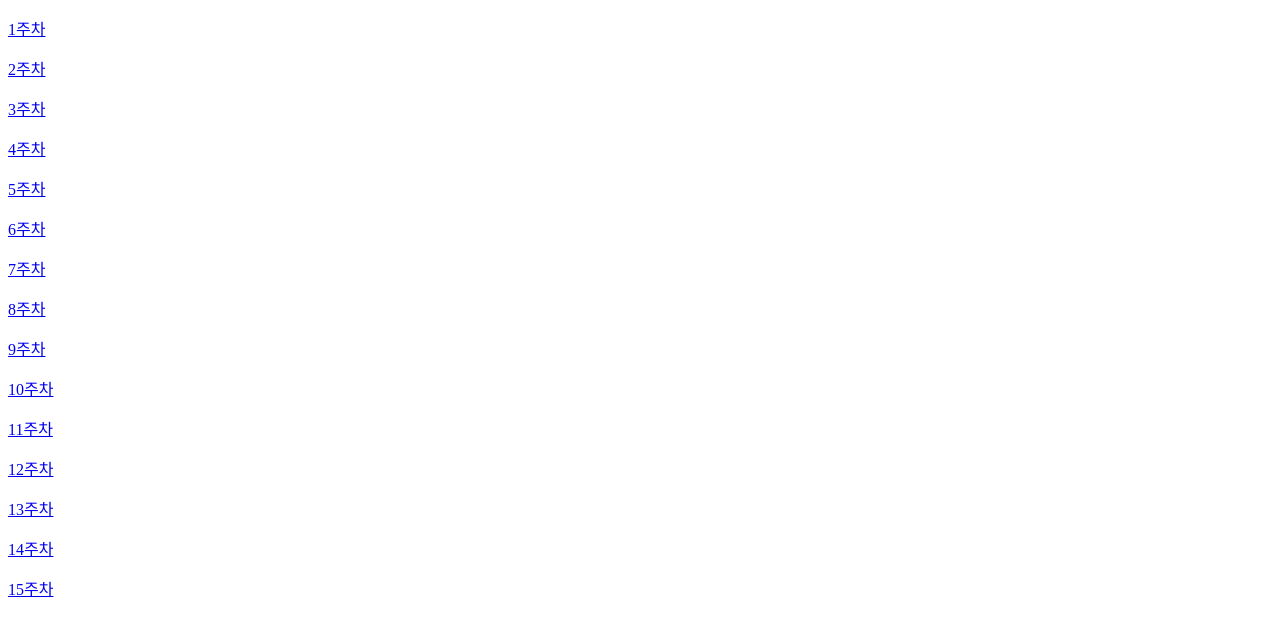
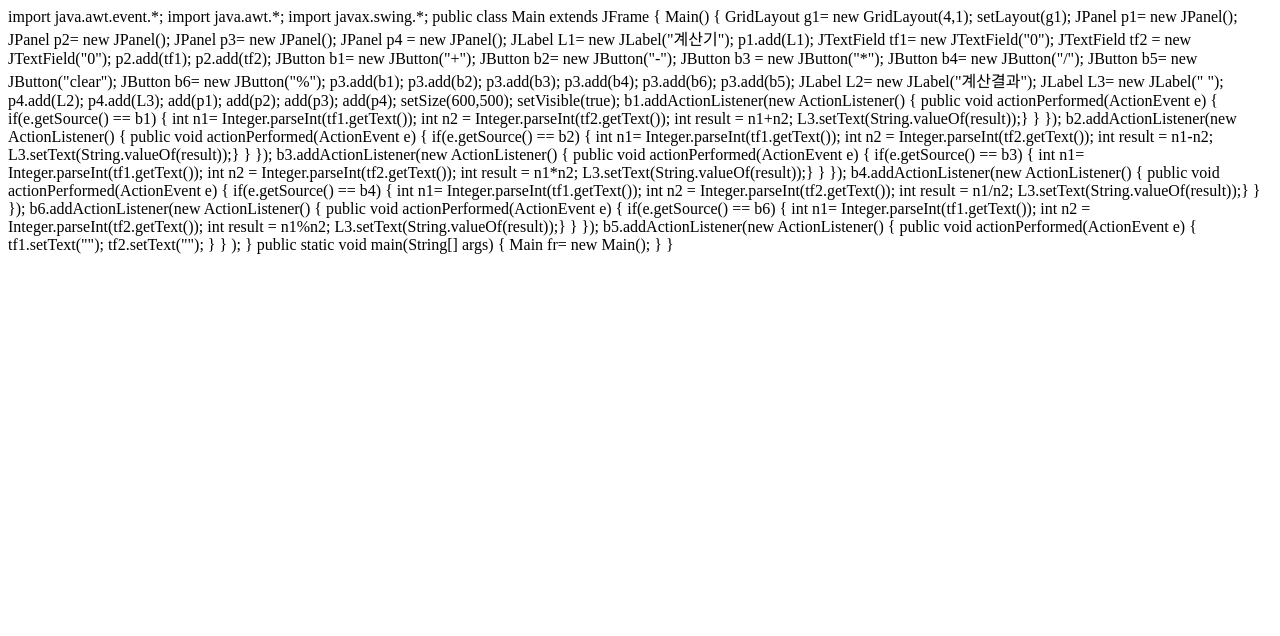
Before and after one commit to s2ms3/JAVAH, a plain HTML site: page index.html in a window 1280 px wide. Drawn offline with Linux system fonts and the light colour scheme.

Commit message:
Update index.html

```diff
--- a/index.html
+++ b/index.html
@@ -3,52 +3,87 @@
 <head>
 <meta charset="utf-8">
 <title>JAVA</title>
-</head>
-	<p>
-	 <a href="j-1.html">1주차</a>
-	</p>
-	<p>
-	 <a href="j-2.html">2주차</a>
-	</p>
-	<p>
-	 <a href="j-3.html">3주차</a>
-	</p>
-	<p>
-	 <a href="j-4.html">4주차</a>
-	</p>
-	<p>
-	 <a href="j-5.html">5주차</a>
-	</p>
-	<p>
-	 <a href="j-6.html">6주차</a>
-	</p>
-	<p>
-	 <a href="j-7.html">7주차</a>
-	</p>
-	<p>
-	 <a href="j-8.html">8주차</a>
-	</p>
-	<p>
-	 <a href="j-9.html">9주차</a>
-	</p>
-	<p>
-	 <a href="j-10.html">10주차</a>
-	</p>
-	<p>
-	 <a href="j-11.html">11주차</a>
-	</p>
-	<p>
-	 <a href="j-12.html">12주차</a>
-	</p>
-	<p>
-	 <a href="j-13.html">13주차</a>
-	</p>
-	<p>
-	 <a href="j-14.html">14주차</a>
-	</p>
-	<p>
-	 <a href="j-15.html">15주차</a>
-	</p>
+</head>import java.awt.event.*;
+import java.awt.*; import javax.swing.*;
+public class Main extends JFrame {
+    Main() {
+        GridLayout g1= new GridLayout(4,1);
+        setLayout(g1);
+        JPanel p1= new JPanel();
+        JPanel p2= new JPanel();
+        JPanel p3= new JPanel();
+        JPanel p4 = new JPanel();
+        JLabel L1= new JLabel("계산기");
+        p1.add(L1);
+        JTextField tf1= new JTextField("0");
+        JTextField tf2 = new JTextField("0");
+        p2.add(tf1); p2.add(tf2);
+        JButton b1= new JButton("+");
+        JButton b2= new JButton("-");
+        JButton b3 = new JButton("*");
+        JButton b4= new JButton("/");
+        JButton b5= new JButton("clear");
+        JButton b6= new JButton("%");
+        p3.add(b1); p3.add(b2); p3.add(b3); p3.add(b4); p3.add(b6);
+        p3.add(b5);
+        JLabel L2= new JLabel("계산결과");
+        JLabel L3= new JLabel(" ");
+        p4.add(L2); p4.add(L3);
+        add(p1); add(p2); add(p3); add(p4);
+        setSize(600,500);
+        setVisible(true);
+        b1.addActionListener(new ActionListener() {
+            public void actionPerformed(ActionEvent e) {
+                if(e.getSource() == b1) {
+                    int n1= Integer.parseInt(tf1.getText());
+                    int n2 = Integer.parseInt(tf2.getText());
+                    int result = n1+n2;
+                    L3.setText(String.valueOf(result));}
+            }
+        });
+        b2.addActionListener(new ActionListener() {
+            public void actionPerformed(ActionEvent e) {
+                if(e.getSource() == b2) {
+                    int n1= Integer.parseInt(tf1.getText());
+                    int n2 = Integer.parseInt(tf2.getText());
+                    int result = n1-n2;
+                    L3.setText(String.valueOf(result));}
+            }
+        });
+        b3.addActionListener(new ActionListener() {
+            public void actionPerformed(ActionEvent e) {
+                if(e.getSource() == b3) {
+                    int n1= Integer.parseInt(tf1.getText());
+                    int n2 = Integer.parseInt(tf2.getText());
+                    int result = n1*n2;
+                    L3.setText(String.valueOf(result));}
+            }
+        });
+        b4.addActionListener(new ActionListener() {
+            public void actionPerformed(ActionEvent e) {
+                if(e.getSource() == b4) {
+                    int n1= Integer.parseInt(tf1.getText());
+                    int n2 = Integer.parseInt(tf2.getText());
+                    int result = n1/n2;
+                    L3.setText(String.valueOf(result));}
+            }
+        });
+        b6.addActionListener(new ActionListener() {
+            public void actionPerformed(ActionEvent e) {
+                if(e.getSource() == b6) {
+                    int n1= Integer.parseInt(tf1.getText());
+                    int n2 = Integer.parseInt(tf2.getText());
+                    int result = n1%n2;
+                    L3.setText(String.valueOf(result));}
+            }
+        });
+        b5.addActionListener(new ActionListener() {
+            public void actionPerformed(ActionEvent e) {
+                tf1.setText(""); tf2.setText(""); } } );
+    }
+    public static void main(String[] args) {
+        Main fr= new Main();
+    } }
 
 
 <body>
```
